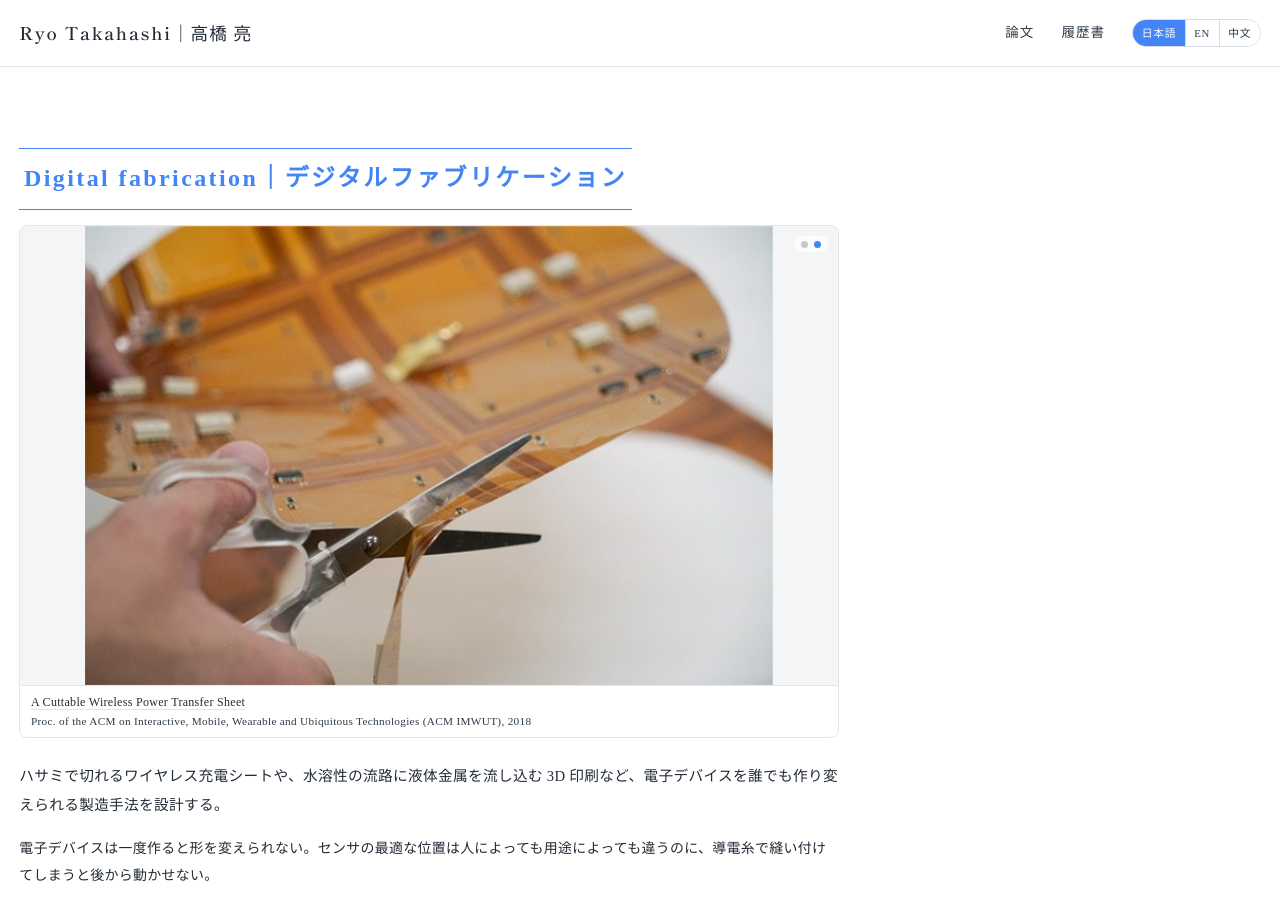
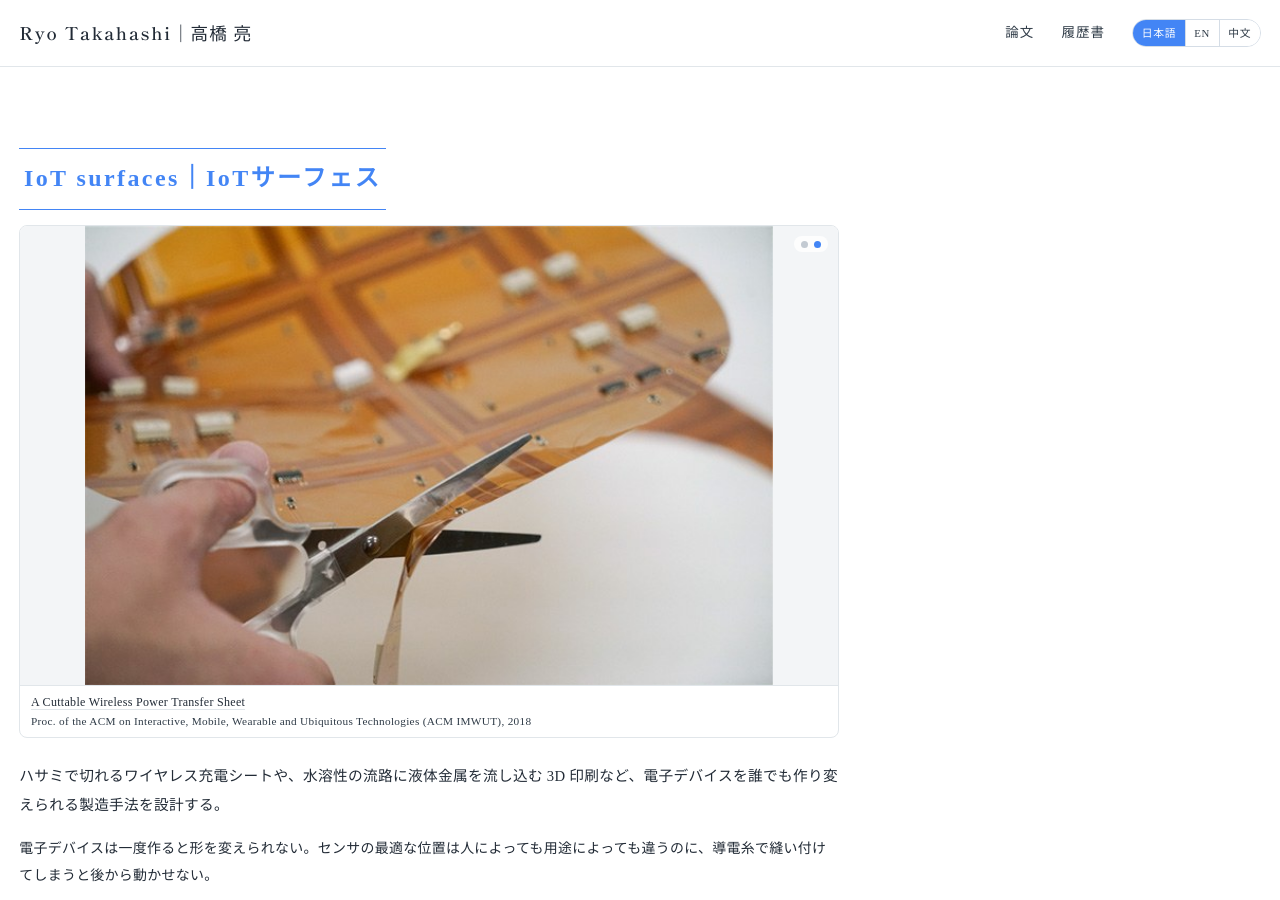
Before and after one commit to takahashiryo/takahashiryo.github.io, a Jekyll site: the page built from _pages/ja-research-digital-fabrication.html, in a window 1280 px wide and 900 px high. Built offline with Jekyll 4.4.1, drawn with Linux system fonts in a browser that asks for light colours.

Commit message:
研究テーマ「デジタルファブリケーション」を「IoTサーフェス」に改名
3言語のタイトル（IoTサーフェス / IoT surfaces / IoT 表面）と旧URL転送ページの文言を変更。
URL スラッグ（/research/digital-fabrication/）は外部リンク・_redirects が依存するので据え置き。

Co-Authored-By: Claude Fable 5.1 <noreply@anthropic.com>

```diff
--- a/_data/profile.yml
+++ b/_data/profile.yml
@@ -106,19 +106,19 @@ research:
     match: ["cuttable", "3d-printing", "plug-n-play", "prototyping",
             "3d印刷", "水溶性", "切断"]
     ja:
-      title: "デジタルファブリケーション"
+      title: "IoTサーフェス"
       body: "ハサミで切れるワイヤレス充電シートや、水溶性の流路に液体金属を流し込む 3D 印刷など、電子デバイスを誰でも作り変えられる製造手法を設計する。"
       detail:
         - "電子デバイスは一度作ると形を変えられない。センサの最適な位置は人によっても用途によっても違うのに、導電糸で縫い付けてしまうと後から動かせない。"
         - "そこで、作り変えられる作り方そのものを設計している。H 木配線のワイヤレス充電シートは、ハサミで切っても残った部分が動き続ける。水溶性樹脂で 3D 印刷した流路に液体金属を流し込めば、水に溶かして液体金属を回収でき、4回の作り直しでも 98% が戻る。機械編みで電力と通信のバスを布に織り込み、センサを磁石で付け替えられるようにすれば、位置合わせを何度でもやり直せる。"
     en:
-      title: "Digital fabrication"
+      title: "IoT surfaces"
       body: "Wireless charging sheets that can be cut with scissors, and 3D-printed water-soluble channels filled with liquid metal — fabrication methods that let anyone reshape an electronic device."
       detail:
         - "Once an electronic device is built, its shape is fixed. The best sensor position differs from person to person and from task to task, yet conductive stitching bonds a sensor permanently in place."
         - "So the fabrication method itself is the research. A wireless charging sheet with H-tree wiring keeps working in whatever part remains after you cut it with scissors. Liquid metal poured into 3D-printed water-soluble channels can be recovered by dissolving the mould in water, with 98% recovered after four rebuild cycles. Machine knitting embeds power and communication buses into the fabric, and magnetically repositionable sensors let the layout be adjusted again and again."
     zh:
-      title: "数字化制造"
+      title: "IoT 表面"
       body: "可用剪刀裁剪的无线充电薄片，以及向水溶性流道注入液态金属的 3D 打印——设计让任何人都能重新塑造电子器件的制造方法。"
       detail:
         - "电子器件一旦制成，形状便固定下来。传感器的最佳位置因人、因用途而异，但用导电线缝合后就无法再移动。"
--- a/_pages/en-research-digital-fabrication.html
+++ b/_pages/en-research-digital-fabrication.html
@@ -4,6 +4,6 @@ lang: en
 permalink: /en/research/digital-fabrication/
 home_url: "/en/"
 path_suffix: "research/digital-fabrication/"
-title: "Digital fabrication"
+title: "IoT surfaces"
 ---
 {% include page_research.html id="digital-fabrication" lang="en" home="/en/" %}
--- a/_pages/ja-research-digital-fabrication.html
+++ b/_pages/ja-research-digital-fabrication.html
@@ -4,6 +4,6 @@ lang: ja
 permalink: /research/digital-fabrication/
 home_url: "/"
 path_suffix: "research/digital-fabrication/"
-title: "デジタルファブリケーション"
+title: "IoTサーフェス"
 ---
 {% include page_research.html id="digital-fabrication" lang="ja" home="/" %}
--- a/_pages/legacy-home-cuttable-wpt.html
+++ b/_pages/legacy-home-cuttable-wpt.html
@@ -14,7 +14,7 @@ sitemap: false
 <meta http-equiv="refresh" content="0; url={{ '/research/digital-fabrication/' | relative_url }}">
 <link rel="canonical" href="{{ '/research/digital-fabrication/' | absolute_url }}">
 <meta name="robots" content="noindex">
-<title>デジタルファブリケーションのページへ移動しました</title>
+<title>IoTサーフェスのページへ移動しました</title>
 </head>
-<body><p><a href="{{ '/research/digital-fabrication/' | relative_url }}">デジタルファブリケーションのページへ移動しました</a></p></body>
+<body><p><a href="{{ '/research/digital-fabrication/' | relative_url }}">IoTサーフェスのページへ移動しました</a></p></body>
 </html>
--- a/_pages/zh-research-digital-fabrication.html
+++ b/_pages/zh-research-digital-fabrication.html
@@ -4,6 +4,6 @@ lang: zh
 permalink: /zh/research/digital-fabrication/
 home_url: "/zh/"
 path_suffix: "research/digital-fabrication/"
-title: "数字化制造"
+title: "IoT 表面"
 ---
 {% include page_research.html id="digital-fabrication" lang="zh" home="/zh/" %}
```
